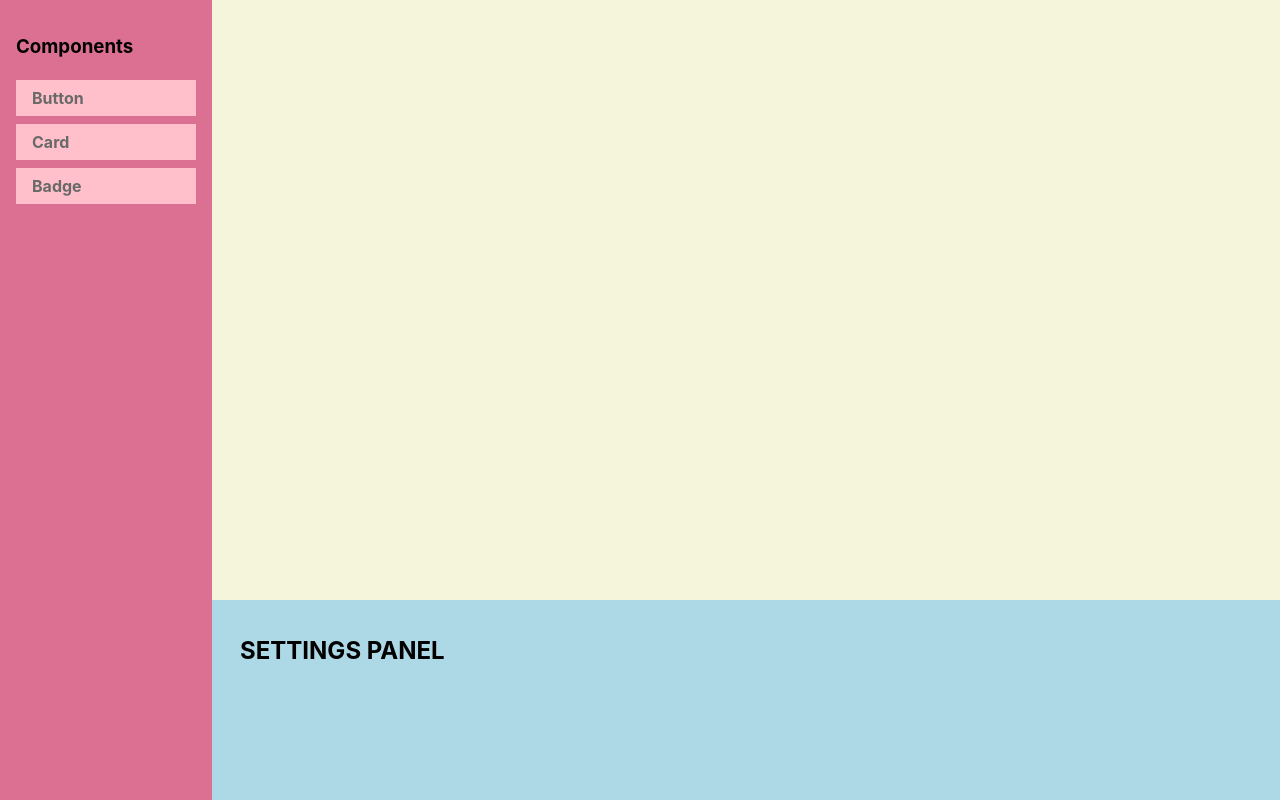
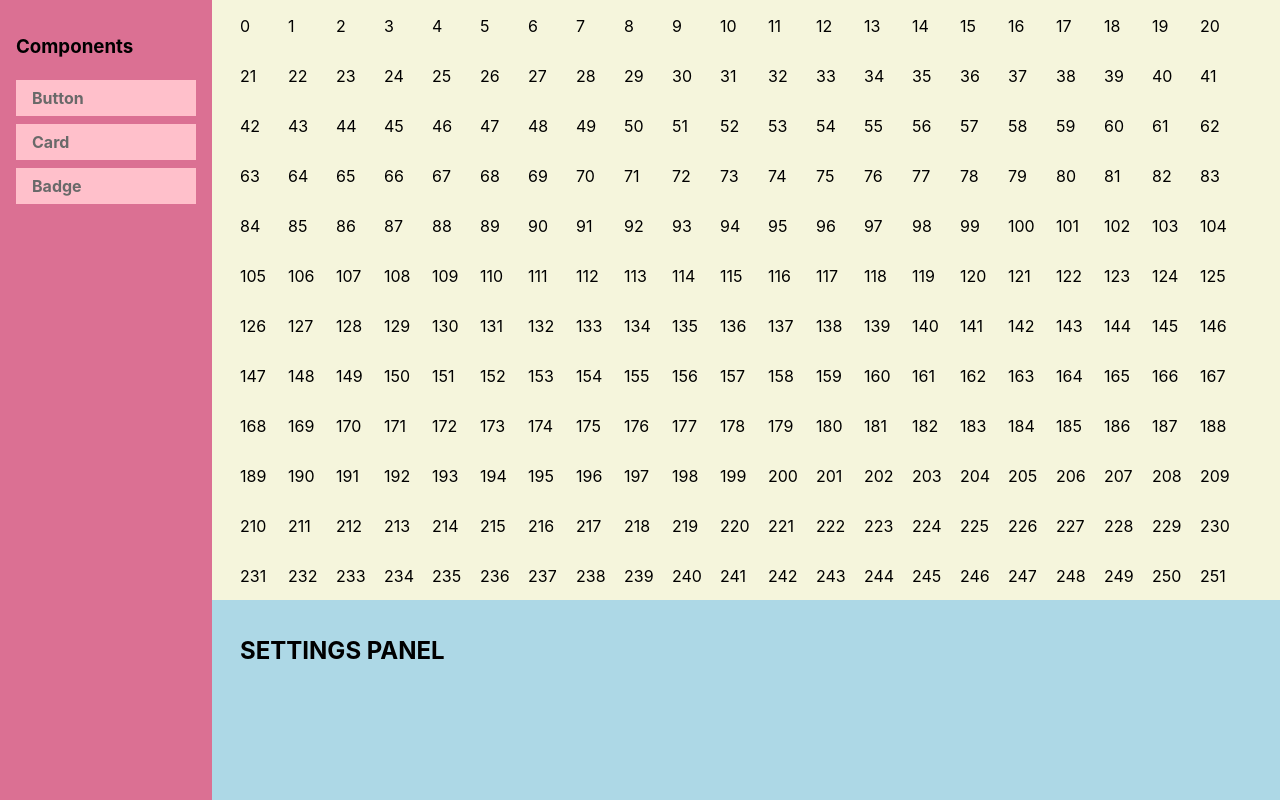
Before and after one commit to praneshpk/react-dnd-component-builder, a React (Create React App) app: page / in a window 1280 px wide. Built offline with nearby package versions, Linux system fonts and the light colour scheme.

Commit message:
boilerplate for grid DND

```diff
--- a/src/components/ComponentBuilder/ComponentBuilder.scss
+++ b/src/components/ComponentBuilder/ComponentBuilder.scss
@@ -9,4 +9,12 @@
         &.col { flex-direction: column; }
         &.space { justify-content: space-between; }
     }
+    $sizes: 12, 24, 48;
+    @each $size in $sizes {
+        .Grid-#{$size} {
+            display: grid;
+            grid-template-columns: repeat(auto-fill, #{$size}px);
+            //grid-template-rows: repeat($size, #{$size}fr);
+        }
+    }
 }
--- a/src/components/ComponentBuilder/ComponentBuilder.tsx
+++ b/src/components/ComponentBuilder/ComponentBuilder.tsx
@@ -1,6 +1,6 @@
 import React, { useState, useRef } from 'react';
 import Library from './Library/Library';
-import { ComponentWrapper } from './Library/ComponentWrapper/ComponentWrapper';
+import { ComponentWrapper, GridElement } from './Library/ComponentWrapper/ComponentWrapper';
 import Sandbox from './Sandbox/Sandbox';
 import Settings from './Settings/Settings';
 import { Button, Card, Badge } from '@material-ui/core';
@@ -10,35 +10,47 @@ export default function ComponentBuilder() {
     const [sandbox, setSandbox] = useState<object>({});
     const [focus, setFocus] = useState();
 
+    const defaultGrid = {
+        __grid__: {
+            x: 1,
+            y: 1,
+            w: 8,
+            h: 2,
+        } as GridElement
+    };
     const components = {
         'Button': {
             component: Button,
             props: {
                 variant: 'contained',
-                color: 'primary'
+                color: 'primary',
+                ...defaultGrid,
             },
             propTypes: {
                 variant: ['text', 'outlined', 'contained'],
                 size: ['small', 'medium', 'large']
             },
-            children: ['Button Component']
+            children: ['Button Component'],
+
         },
         'Card': {
             component: Card,
-            props: {},
-            children: ['Card Component']
+            props: defaultGrid,
+            children: ['Card Component'],
         },
         'Badge': {
             component: Badge,
-            props: {},
+            props: defaultGrid,
             children: ['Badge Component']
         }
     };
-    const addToSandbox = (id, element) => {
+    const addToSandbox = (id, element, grid: GridElement) => {
         const component = (
             <ComponentWrapper
+                grid={grid}
                 key={id}
                 onClick={() => { setFocus(id); }}
+                draggable={true}
             >
                 {element}
             </ComponentWrapper>
@@ -52,6 +64,7 @@ export default function ComponentBuilder() {
                 components={components}
             />
             <Sandbox
+                gridSize={48}
                 components={components}
                 addToSandbox={addToSandbox}
             >
--- a/src/components/ComponentBuilder/Library/ComponentWrapper/ComponentWrapper.scss
+++ b/src/components/ComponentBuilder/Library/ComponentWrapper/ComponentWrapper.scss
@@ -2,7 +2,7 @@
     &.droppable {
         position: relative;
         background: white;
-        padding: 20px;
+        //padding: 20px;
         opacity: 0.9;
 
         &::after {
--- a/src/components/ComponentBuilder/Library/ComponentWrapper/ComponentWrapper.tsx
+++ b/src/components/ComponentBuilder/Library/ComponentWrapper/ComponentWrapper.tsx
@@ -1,10 +1,28 @@
-import React, { useState } from 'react';
+import React, { useState, useEffect } from 'react';
+import { exportToJSON } from '../../Settings/Util';
+
 import './ComponentWrapper.scss';
-
-export function ComponentWrapper({ children, onClick = () => { }, drop = true }) {
+export interface GridElement {
+    x: number,
+    y: number,
+    w: number,
+    h: number
+}
+export interface ComponentWrapperProps {
+    children?: any,
+    grid?: GridElement,
+    onClick?: () => void,
+    drop?: boolean,
+    draggable?: boolean
+}
+export function ComponentWrapper({
+    children, grid, onClick = () => { }, drop = true, draggable = false
+}: ComponentWrapperProps) {
     const [droppable, setDroppable] = useState(false);
     const [dragging, setDragging] = useState(false);
+
     function dragStart(evt) {
+        onClick();
         setDragging(true);
         if (typeof children === 'string' || children instanceof String) {
             evt.dataTransfer.setData("component", children);
@@ -16,23 +34,31 @@ export function ComponentWrapper({ children, onClick = () => { }, drop = true })
     let classList = (droppable ? ' droppable' : '') + (dragging ? ' dragging' : '');
     return (
         <div className={`ComponentWrapper${classList}`}
-            draggable="true"
+            style={grid ? {
+                gridColumnStart: grid.x,
+                gridColumnEnd: grid.x + grid.w,
+                gridRowStart: grid.y,
+                gridRowEnd: grid.y + grid.h,
+                overflow: 'hidden'
+            } : {}}
+            data-grid={JSON.stringify(grid)}
+            draggable={draggable}
             onDragStart={dragStart}
-            onDragOver={(evt) => {
-                if (!dragging && drop) {
-                    evt.preventDefault();
-                    evt.stopPropagation();
-                    enterTarget = evt.target;
-                    setDroppable(true);
-                }
-            }}
-            onDragLeave={(evt) => {
-                if (evt.target === enterTarget) {
-                    evt.stopPropagation();
-                    evt.preventDefault();
-                    setDroppable(false);
-                }
-            }}
+            // onDragOver={(evt) => {
+            //     if (!dragging && drop) {
+            //         evt.preventDefault();
+            //         evt.stopPropagation();
+            //         enterTarget = evt.target;
+            //         setDroppable(true);
+            //     }
+            // }}
+            // onDragLeave={(evt) => {
+            //     if (evt.target === enterTarget) {
+            //         evt.stopPropagation();
+            //         evt.preventDefault();
+            //         setDroppable(false);
+            //     }
+            // }}
             onDrop={(evt) => setDroppable(false)}
             onClick={onClick}
             onDragEnd={(evt) => setDragging(false)}
--- a/src/components/ComponentBuilder/Library/Library.tsx
+++ b/src/components/ComponentBuilder/Library/Library.tsx
@@ -16,6 +16,7 @@ export default function Library({ components }) {
                 <ComponentWrapper
                     key={generateKey(e)}
                     drop={false}
+                    draggable={true}
                 >
                     {e}
                 </ComponentWrapper>)
--- a/src/components/ComponentBuilder/Sandbox/Sandbox.scss
+++ b/src/components/ComponentBuilder/Sandbox/Sandbox.scss
@@ -3,12 +3,10 @@
     z-index: 2;
     background: beige;
     height: 600px;
-    // width: 100%;
+
     .content {
         position: relative;
-        display: flex;
-        flex-direction: column;
-        justify-content: center;
-        padding: 1rem 15rem;
+        margin: 1rem 1rem 1rem 15rem;
+        height: 100%;
     }
 }
--- a/src/components/ComponentBuilder/Sandbox/Sandbox.tsx
+++ b/src/components/ComponentBuilder/Sandbox/Sandbox.tsx
@@ -1,16 +1,26 @@
-import React, { useState, useEffect } from 'react';
+import React, { useState, useEffect, useRef, useLayoutEffect } from 'react';
 import './Sandbox.scss';
 
 import { generateKey } from '../Library/Library';
+import { ComponentWrapper, GridElement } from '../Library/ComponentWrapper/ComponentWrapper';
 export interface Props {
     components: object,
     children?: object,
-    addToSandbox: (id: string, element: React.ReactNode) => void,
+    addToSandbox: (id: string, element: React.ReactNode, grid: GridElement) => void,
+    gridSize: 12 | 24 | 48
 }
-export default function Sandbox({ components, children = {}, addToSandbox }: Props) {
+export default function Sandbox({ components, children = {}, addToSandbox, gridSize }: Props) {
+    useEffect(() => {
+    });
+    const [contentWidth, setContentWidth] = useState(0);
+    const [contentHeight, setContentHeight] = useState(0);
+    const [placeholders, setPlaceholders] = useState<any[]>([]);
+    const content = useRef<HTMLDivElement>(null);
     function dragOver(evt) {
         evt.stopPropagation();
         evt.preventDefault();
+        console.log(evt.dataTransfer);
+        console.log(JSON.parse(evt.target.dataset.grid));
     }
 
     function dragLeave(evt) {
@@ -33,15 +43,41 @@ export default function Sandbox({ components, children = {}, addToSandbox }: Pro
             }
             if (add) {
                 const element = React.createElement(el.component, { ...el.props, id }, el.children);
-                addToSandbox(id, element);
+                addToSandbox(id, element, el.props.$grid);
             }
         }
 
     }
+    useLayoutEffect(() => {
+        if (content.current) {
+            setContentWidth(parseInt(window.getComputedStyle(content.current).width));
+            setContentHeight(parseInt(window.getComputedStyle(content.current).height));
+            // console.log(Math.floor(contentWidth / gridSize));
+        }
+        if (contentWidth > 0) {
+            let width = Math.floor(contentWidth / gridSize);
+            let height = Math.floor(contentHeight / gridSize);
+            let len = width * height;
+            setPlaceholders(Array(len).fill(0).map((e, i) => {
+                return (
+                    <ComponentWrapper
+                        key={`placeholder-${i}`}
+                        grid={{ x: (i % width) + 1, y: Math.floor(i / width) + 1, w: 1, h: 1 }}
+                    >
+                        {i}
+                    </ComponentWrapper>
+                );
+            }));
+        }
+    }, [contentWidth, contentHeight, children])
     return (
-        <div className='Sandbox' onDragOver={dragOver} onDragLeave={dragLeave} onDrop={drop}>
-            <div className="content">
+        <div className="Sandbox"
+            onDragOver={dragOver}
+            onDragLeave={dragLeave}
+            onDrop={drop}>
+            <div ref={content} className={`content Grid-${gridSize}`}>
                 {Object.values(children)}
+                {placeholders}
             </div>
         </div>
     )
--- a/src/components/ComponentBuilder/Settings/Settings.tsx
+++ b/src/components/ComponentBuilder/Settings/Settings.tsx
@@ -1,5 +1,5 @@
 import React, { useState, useEffect, useRef } from 'react';
-import { createProperties, exportToJSON } from './Util';
+import { createProperties, exportSandboxToJSON } from './Util';
 import './Settings.scss';
 
 export default function Settings({
@@ -52,7 +52,7 @@ export default function Settings({
         );
     }
     useEffect(() => {
-        setJson(exportToJSON(sandbox))
+        setJson(exportSandboxToJSON(sandbox));
         if (focus) {
             setContent(createSettings());
         }
--- a/src/components/ComponentBuilder/Settings/Util/Export.tsx
+++ b/src/components/ComponentBuilder/Settings/Util/Export.tsx
@@ -1,6 +1,13 @@
-export default function exportToJSON(sandbox) {
 function getChildren(root, key) {
     const wrapper = root.props.children;
+    if (!wrapper) {
+        return {
+            [key]: {
+                props: root.props,
+                children: root.props.children
+            }
+        }
+    }
     const children = wrapper.props.children;
     if (children && typeof children[0] !== 'string' && !(children[0] instanceof String)) {
         return {
@@ -20,6 +27,7 @@ export default function exportToJSON(sandbox) {
         }
     }
 }
+export default function exportSandboxToJSON(sandbox) {
     let json: object[] = [];
     for (const key in sandbox) {
         const jsonKey = key.split('_')[0];
@@ -27,3 +35,6 @@ export default function exportToJSON(sandbox) {
     }
     return JSON.stringify(json, null, 2);
 }
+export function exportToJSON(element, key) {
+    return JSON.stringify(getChildren(element, key));
+}
--- a/src/components/ComponentBuilder/Settings/Util/index.ts
+++ b/src/components/ComponentBuilder/Settings/Util/index.ts
@@ -1,3 +1,3 @@
 export { default as createProperties } from './Properties';
 export { default as createConditions } from './Conditions';
-export { default as exportToJSON } from './Export';
+export { default as exportSandboxToJSON, exportToJSON } from './Export';
```
Lines whose indentation alone changed are shown as unchanged.
